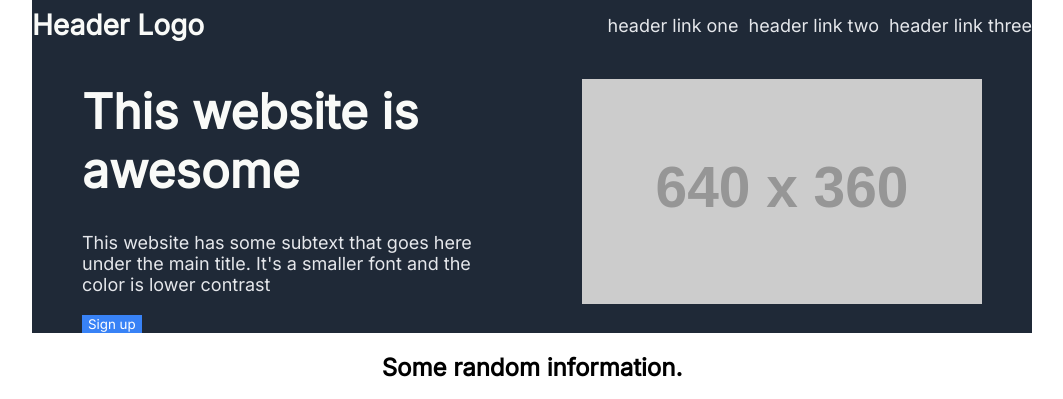
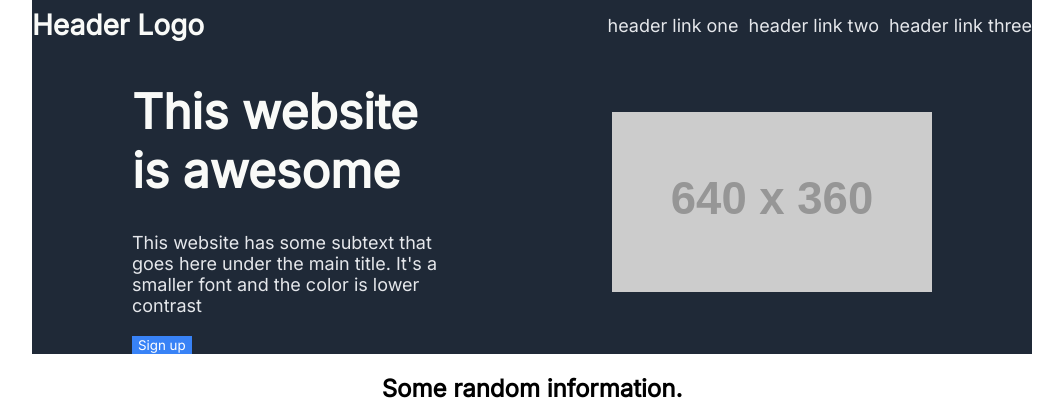
Before and after one commit to dthackray/top-landing-page, a plain HTML site: page index.html in a window 1280 px wide. Shown: the top 399 px of the page, without its empty margins (108-1171 px from the left). Drawn offline with Linux system fonts and the light colour scheme; placeholder pictures from the web are drawn by us.

Commit message:
Fix alignment of Hero Section

```diff
--- a/index.html
+++ b/index.html
@@ -20,12 +20,14 @@
             </div>
         </div>
         <div class="hero-section">
-            <div class="hero-text">
-                <h1>This website is awesome</h1>
-                <p>This website has some subtext that goes here under the main title. It's a smaller font and the color is lower contrast</p>
-                <button class="hero-button">Sign up</button>
+            <div class="hero-content">
+                <div class="hero-text">
+                    <h1>This website is awesome</h1>
+                    <p>This website has some subtext that goes here under the main title. It's a smaller font and the color is lower contrast</p>
+                    <button class="hero-button">Sign up</button>
+                </div>
+                <img src="https://dummyimage.com/640x360/fff/aaa" class="hero-image" />
             </div>
-            <img src="https://dummyimage.com/640x360/fff/aaa" class="hero-image" />
         </div>
         <div class="testimonial-section">
             <h2>Some random information.</h2>
--- a/styles.css
+++ b/styles.css
@@ -34,8 +34,13 @@ body {
 
 .hero-section {
     background-color: #1F2937;
+}
+
+.hero-content {
+    width: 80%;
     display: flex;
-    justify-content: space-around;
+    margin: auto;
+    justify-content: space-between;
     align-items: center;
 }
 
```
